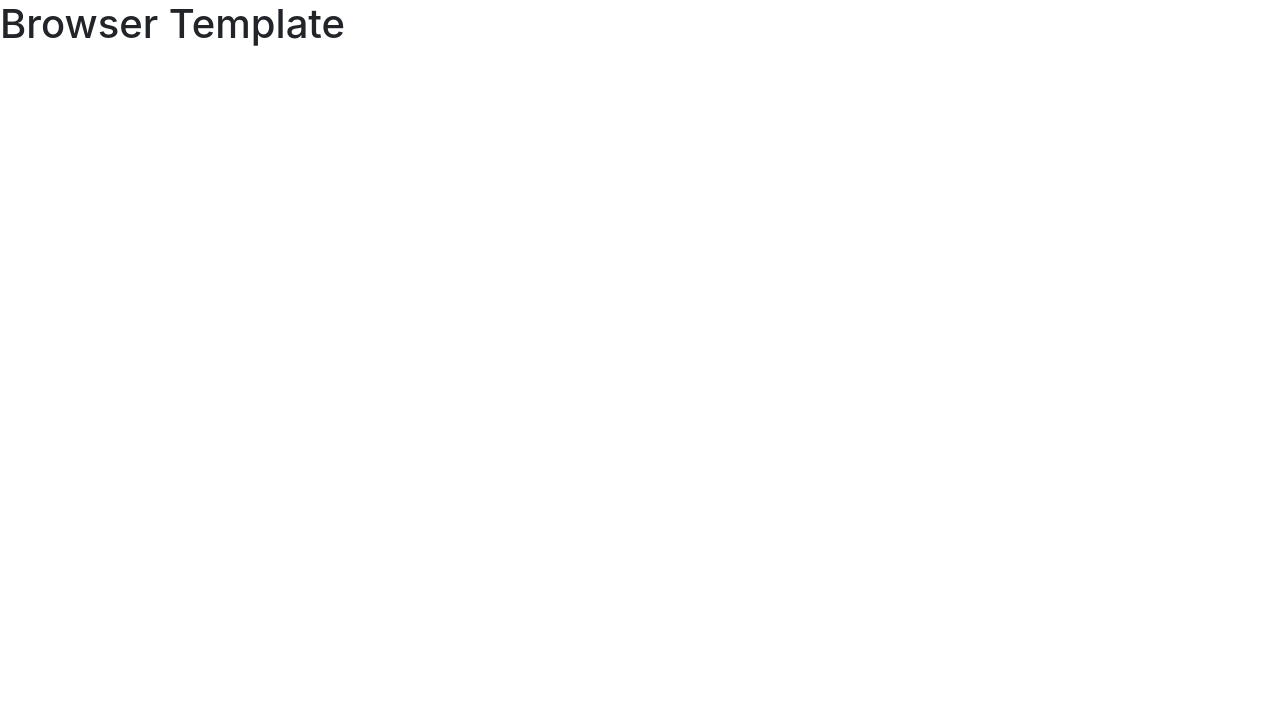
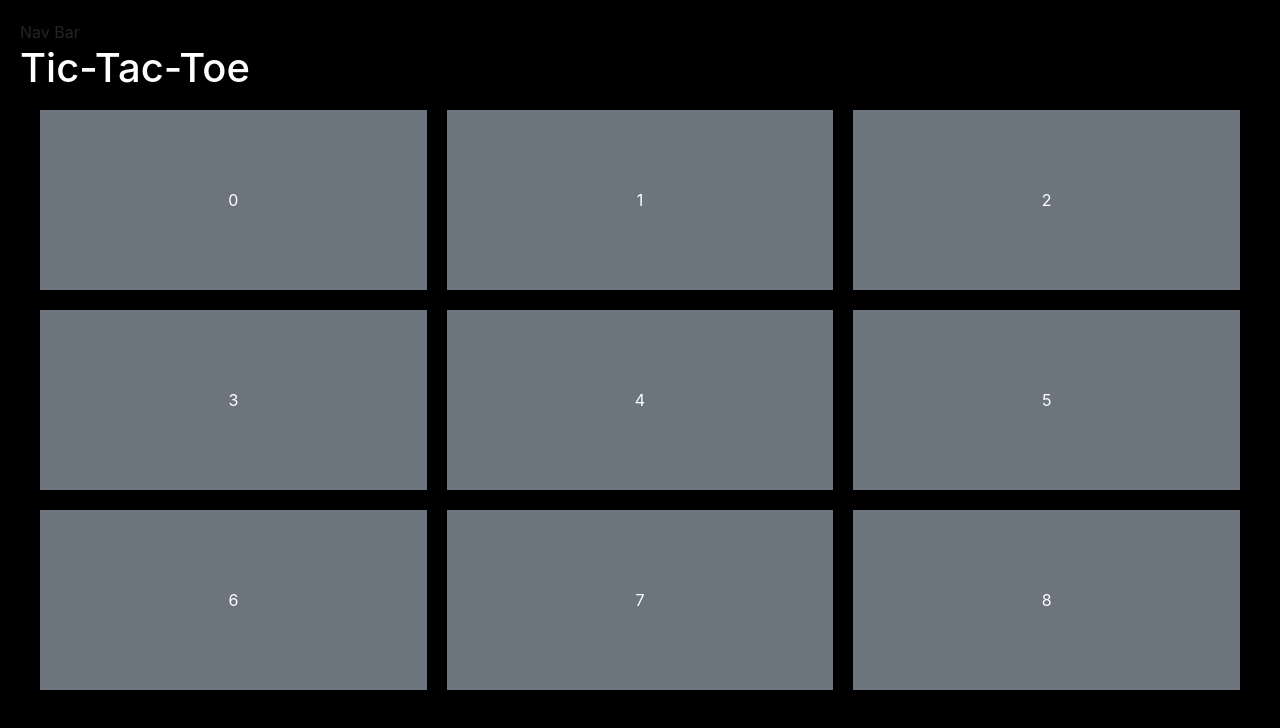
Before and after one commit to binnsy/tic-tac-toe-alice, a website built with webpack: page index.html in a window 1280 px wide. Built offline with nearby package versions, Linux system fonts and the light colour scheme.

Commit message:
Add scss and index.html
Initial display of the tic-tac-toe board

```diff
--- a/assets/styles/index.scss
+++ b/assets/styles/index.scss
@@ -1 +1,27 @@
 @import '~bootstrap/scss/bootstrap';
+
+// $alt-color: $cyan;
+// $body-bg-color: $black;
+$font-color: $white;
+
+body {
+  background-color: $black;
+  padding: 20px;
+}
+
+div {
+  align-items: center;
+  background-color: $secondary;
+  border: 10px solid $black;
+  color: $font-color;
+  display: flex;
+  flex: auto;
+  height: 200px;
+  justify-content: center;
+  margin: 12px transparent;
+
+}
+
+h1 {
+  color: $font-color;
+}
--- a/index.html
+++ b/index.html
@@ -1,7 +1,7 @@
 <!DOCTYPE html>
 <html>
     <head>
-      <title>Example</title>
+      <title>Tic-tac-toe</title>
       <meta name="viewport" content="width=device-width, initial-scale=1">
 
       <!-- Do not add `link` tags-->
@@ -12,6 +12,47 @@
       <script src="public/application.js" type="text/javascript" charset="utf-8" defer></script>
     </head>
     <body>
-      <h1>Browser Template</h1>
+      <nav>Nav Bar</nav>
+      <h1 class="game-name">Tic-Tac-Toe</h1>
+      <div class="container1">
+        <!-- <div class="row"> -->
+          <div class="col-sm-4 col-md-4 col-lg-4">
+      0
+          </div>
+          <div class="col-sm-4 col-md-4 col-lg-4">
+      1
+          </div>
+          <div class="col-sm-4 col-md-4 col-lg-4">
+      2
+          </div>
+          </div>
+        <!-- </div> -->
+      <div class="container2">
+        <!-- <div class="row"> -->
+          <div class="col-sm-4 col-md-4 col-lg-4">
+      3
+          </div>
+          <div class="col-sm-4 col-md-4 col-lg-4">
+      4
+          </div>
+          <div class="col-sm-4 col-md-4 col-lg-4">
+      5
+          </div>
+          </div>
+        <!-- </div> -->
+      <div class="container3">
+        <!-- <div class="row"> -->
+          <div class="col-sm-4 col-md-4 col-lg-4">
+      6
+          </div>
+          <div class="col-sm-4 col-md-4 col-lg-4">
+      7
+          </div>
+          <div class="col-sm-4 col-md-4 col-lg-4">
+      8
+          </div>
+          </div>
+        <!-- </div> -->
+      <!-- </div> -->
     </body>
 </html>
```
